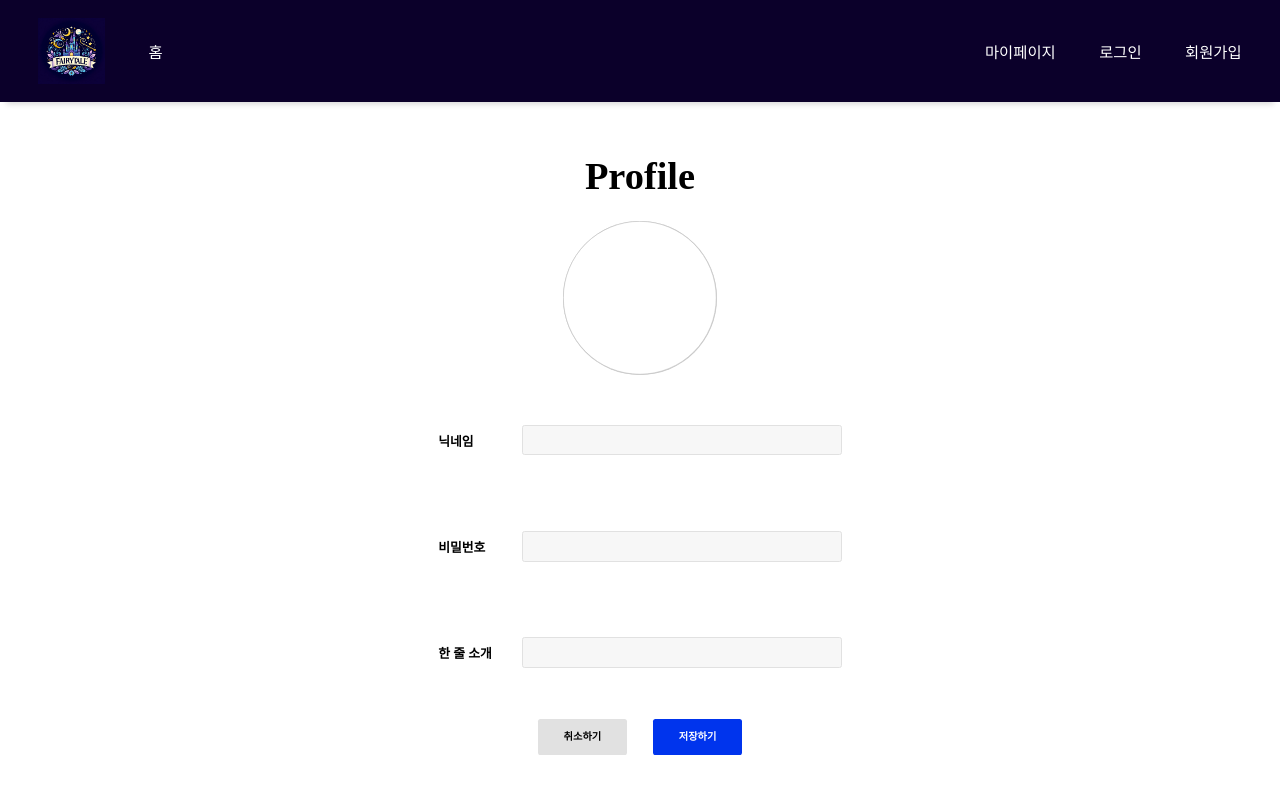
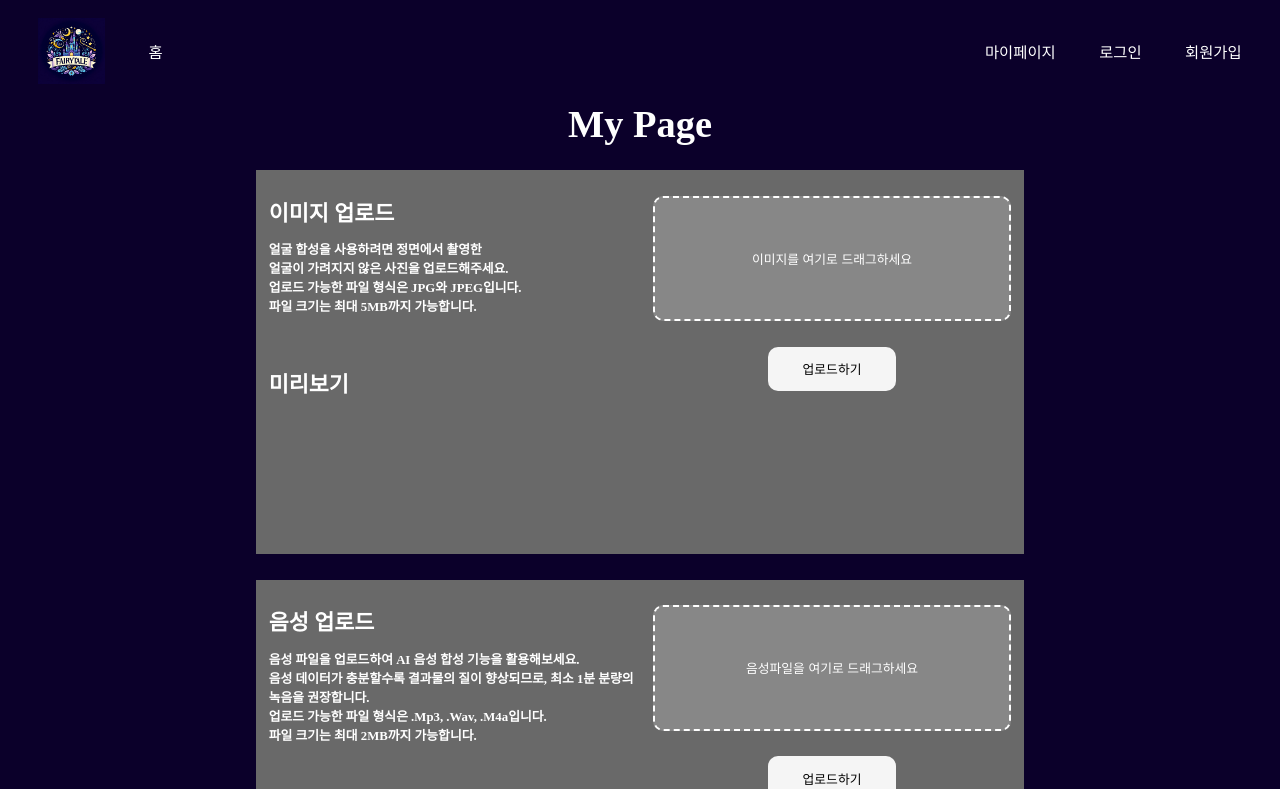
Before and after one commit to Fairy-Taless/Frontend, a React (Create React App) app in the folder fairytale/: page /Profile in a window 1280 px wide. Shown: the top 789 px of the page. Built offline with nearby package versions, Linux system fonts and the light colour scheme.

Commit message:
Update MyPage component

```diff
--- a/fairytale/src/pages/Login/Profile.jsx
+++ b/fairytale/src/pages/Login/Profile.jsx
@@ -1,5 +1,7 @@
+import React, { useState } from 'react';
 import Header from '../../components/Header/Header';
 import styled from 'styled-components';
+import { useEffect } from 'react';
 
 const Container = styled.div`
   display: flex;
@@ -9,15 +11,15 @@ const Container = styled.div`
 const ProfileContainer = styled.div`
   display: flex;
   flex-direction: column;
-  width: 60%;
-  /* background-color: yellow; */
-  margin-top: 4vw;
-  height: 50vw;
+  width: 100%;
+  background-color: #0b002a;
+  height: 150vw;
   align-items: center;
+  padding-bottom: 4vw;
 `;
 
 const ProfileText = styled.p`
-  color: #000;
+  color: #fefefe;
   font-family: Pretendard;
   font-size: 3vw;
   font-style: normal;
@@ -27,152 +29,231 @@ const ProfileText = styled.p`
   margin-bottom: 1.85vw;
 `;
 
-const ProfileImage = styled.div`
-  width: 12vw;
-  height: 12vw;
-  flex-shrink: 0;
-  background-size: cover;
-  background-position: center;
-  border-radius: 50%;
-  background-image: url('https://via.placeholder.com/150'); // 임시 이미지 URL, 실제 프로필 이미지 URL로 교체 필요
+const RowContainer = styled.div`
+  display: flex;
+  flex-direction: row;
+  width: 60%;
+  height: 30vw;
 `;
 
-const TextContainer = styled.div`
+const RowContainer2 = styled.div`
   display: flex;
   flex-direction: row;
+  margin-top: 2vw;
+  width: 60%;
+  height: 30vw;
+  background-color: green;
 `;
 
-const Text = styled.p`
-  color: #000;
+const ImageUploadContainer = styled.div`
+  display: flex;
+  flex-direction: column;
+  padding-top: 2vw;
+  padding-left: 1vw;
+  width: 50%;
+  background-color: rgb(105, 105, 105);
+`;
+
+const DragDropContainer = styled.div`
+  display: flex;
+  flex-direction: column;
+  padding-top: 2vw;
+  padding-left: 1vw;
+  width: 50%;
+  background-color: rgb(105, 105, 105);
+  justify-content: flex-start;
+  padding-right: 1vw;
+`;
+const UploadText = styled.p`
+  color: #ffffff;
+
+  font-family: Pretendard;
+  font-size: 1.7vw;
+  font-style: normal;
+  font-weight: 700;
+  line-height: normal;
+  text-transform: capitalize;
+  margin-bottom: 1vw;
+`;
+
+const DetailText = styled.p`
+  color: #ffffff;
   font-family: Pretendard;
   font-size: 1vw;
   font-style: normal;
-  font-weight: 600;
+  font-weight: 700;
   line-height: normal;
-  width: 15%;
+  text-transform: capitalize;
+  margin-bottom: 4vw;
 `;
 
-const Field = styled.div`
-  width: 25vw;
-  height: 2.4vw;
-  flex-shrink: 0;
-  border-radius: 4px;
-  border: 1px solid #e1e1e1;
-  background: #f7f7f7;
-  color: var(--6, #414141);
+const UploadButton = styled.label`
+  background-color: #f5f5f5;
+  border: none;
+  color: black;
+  padding: 1vw 2vw; /* 패딩을 조절하여 버튼 크기 조정 가능 */
   font-family: Pretendard;
-  font-size: 0.8vw;
-  font-style: normal;
-  font-weight: 500;
-  line-height: normal;
-  align-items: center;
+  font-size: 1vw;
+  cursor: pointer;
+  border-radius: 10px;
+  text-align: center;
+  width: 10vw; /* 버튼 너비를 15vw로 설정 */
+  display: block; /* 블록 레벨 요소로 만들어 너비 적용 */
+  margin: 0 auto; /* 가운데 정렬 */
 `;
 
-const FieldContainer = styled.div`
-  display: flex;
-  flex-direction: row;
-  gap: 2.35vw;
-  align-items: center;
-  margin-bottom: 2vw;
-  margin-top: 3.9vw;
+const HiddenInput = styled.input`
+  display: none;
 `;
 
-const IdField = styled.input`
-  width: 25vw;
-  height: 2.4vw;
-  flex-shrink: 0;
-  border-radius: 0.2vw;
-  border: 0.1vw solid #e1e1e1;
-  background: #f7f7f7;
-  padding-right: 6vw;
+const ImagePreview = styled.img`
+  margin-top: 0.5vw;
+  width: 12vw;
+  height: 12vw;
+  border-radius: 10px;
+  object-fit: cover;
 `;
 
-const AllFieldContainer = styled.div`
-  display: flex;
-  flex-direction: column;
-  justify-content: center;
+const DragDropArea = styled.div`
+  border: 2px dashed #fff; /* 점선 테두리 */
+  border-radius: 10px;
+  color: #fff;
+  padding: 4vw;
+  text-align: center;
+  background-color: rgba(255, 255, 255, 0.2); /* 반투명 배경 */
+  margin-bottom: 2vw;
+  font-size: 1vw;
 `;
 
-const CancelButton = styled.button`
-  width: 7vw;
-  height: 2.8vw;
-  flex-shrink: 0;
-  border-radius: 0.2vw;
-  background: var(--2, #e1e1e1);
-  color: #000;
-  font-family: Pretendard;
-  font-size: 0.8vw;
-  font-style: normal;
-  font-weight: 600;
-  line-height: 1.2vw;
-`;
-
-const SubmitButton = styled.button`
-  width: 7vw;
-  height: 2.8vw;
-  flex-shrink: 0;
-  border-radius: 0.2vw;
-  background: #0034ed;
-  color: #fff;
-  font-family: Pretendard;
-  font-size: 0.8vw;
-  font-style: normal;
-  font-weight: 600;
-  line-height: 1.2vw;
-`;
-
-const ButtonContainer = styled.div`
-  display: flex;
-  flex-direction: row;
-  gap: 2vw;
-  text-align: center;
-  align-items: center;
-  justify-content: center;
+const AudioPreview = styled.audio`
   margin-top: 2vw;
+  max-width: 100%; /* 오디오 플레이어의 최대 너비 설정 */
 `;
 
 const Profile = () => {
+  // 이미지 관련 상태
+  const [image, setImage] = useState(null);
+  const [preview, setPreview] = useState('');
+  const [imageName, setImageName] = useState('이미지를 여기로 드래그하세요');
+
+  // 음성 관련 상태
+  const [audioFile, setAudioFile] = useState(null);
+  const [audioSrc, setAudioSrc] = useState('');
+  const [audioName, setAudioName] = useState('음성파일을 여기로 드래그하세요');
+
+  useEffect(() => {
+    if (audioFile) {
+      const audioURL = URL.createObjectURL(audioFile);
+      setAudioSrc(audioURL);
+      return () => URL.revokeObjectURL(audioURL);
+    }
+  }, [audioFile]);
+
+  const handleImageChange = (e) => {
+    const file = e.target.files[0];
+    if (file && file.type.startsWith('image/')) {
+      setImage(file);
+      setPreview(URL.createObjectURL(file));
+      setImageName(file.name); // 이미지 파일 이름 업데이트
+    }
+  };
+
+  const handleAudioChange = (e) => {
+    const file = e.target.files[0];
+    if (file && /audio\/(mp3|wav|m4a)$/.test(file.type)) {
+      setAudioFile(file);
+      setAudioName(file.name); // 음성 파일 이름 업데이트
+    }
+  };
+
+  const handleDragOver = (e) => e.preventDefault();
+  const handleDropImage = (e) => {
+    e.preventDefault();
+    const file = e.dataTransfer.files[0];
+    if (file && file.type.startsWith('image/')) {
+      setImage(file);
+      setPreview(URL.createObjectURL(file));
+      setImageName(file.name); // 드래그 앤 드롭으로 이미지 업로드 시 파일 이름 업데이트
+    }
+  };
+
+  const handleDropAudio = (e) => {
+    e.preventDefault();
+    const file = e.dataTransfer.files[0];
+    if (file && /audio\/(mp3|wav|m4a)$/.test(file.type)) {
+      setAudioFile(file);
+      setAudioName(file.name); // 드래그 앤 드롭으로 음성 업로드 시 파일 이름 업데이트
+    }
+  };
+
   return (
     <>
       <Header />
       <Container>
         <ProfileContainer>
-          <ProfileText>Profile</ProfileText>
-          <ProfileImage>
-            <svg
-              xmlns="http://www.w3.org/2000/svg"
-              width="100%"
-              height="100%"
-              viewBox="0 0 240 240"
-              fill="none"
-            >
-              <circle
-                cx="120"
-                cy="120"
-                r="119.5"
-                fill="white"
-                stroke="#C2C2C2"
+          <ProfileText>My Page</ProfileText>
+          <RowContainer>
+            <ImageUploadContainer>
+              <UploadText>이미지 업로드</UploadText>
+              <DetailText>
+                얼굴 합성을 사용하려면 정면에서 촬영한 <br />
+                얼굴이 가려지지 않은 사진을 업로드해주세요.
+                <br />
+                업로드 가능한 파일 형식은 JPG와 JPEG입니다.
+                <br />
+                파일 크기는 최대 5MB까지 가능합니다.
+              </DetailText>
+              <UploadText>미리보기</UploadText>
+              {preview && <ImagePreview src={preview} alt="Image preview" />}
+            </ImageUploadContainer>
+            <DragDropContainer>
+              <DragDropArea
+                onDragOver={handleDragOver}
+                onDrop={handleDropImage}
+              >
+                {imageName}
+              </DragDropArea>
+              <UploadButton htmlFor="image-upload">업로드하기</UploadButton>
+              <HiddenInput
+                id="image-upload"
+                type="file"
+                accept="image/jpeg, image/jpg"
+                onChange={handleImageChange}
               />
-            </svg>
-          </ProfileImage>
-          <AllFieldContainer>
-            <FieldContainer>
-              <Text>닉네임</Text>
-              <IdField />
-            </FieldContainer>
-            <FieldContainer>
-              <Text>비밀번호</Text>
-              <IdField />
-            </FieldContainer>
-            <FieldContainer>
-              <Text>한 줄 소개</Text>
-              <IdField />
-            </FieldContainer>
-          </AllFieldContainer>
-          <ButtonContainer>
-            <CancelButton>취소하기</CancelButton>
-            <SubmitButton>저장하기</SubmitButton>
-          </ButtonContainer>
+            </DragDropContainer>
+          </RowContainer>
+          <RowContainer2>
+            <ImageUploadContainer>
+              <UploadText>음성 업로드</UploadText>
+              <DetailText>
+                음성 파일을 업로드하여 AI 음성 합성 기능을 활용해보세요.
+                <br />
+                음성 데이터가 충분할수록 결과물의 질이 향상되므로, 최소 1분
+                분량의 녹음을 권장합니다.
+                <br />
+                업로드 가능한 파일 형식은 .mp3, .wav, .m4a입니다.
+                <br />
+                파일 크기는 최대 2MB까지 가능합니다.
+              </DetailText>
+              <UploadText>미리듣기</UploadText>
+              {audioSrc && <AudioPreview src={audioSrc} controls />}
+            </ImageUploadContainer>
+            <DragDropContainer>
+              <DragDropArea
+                onDragOver={handleDragOver}
+                onDrop={handleDropAudio}
+              >
+                {audioName}
+              </DragDropArea>
+              <UploadButton htmlFor="audio-upload">업로드하기</UploadButton>
+              <HiddenInput
+                id="audio-upload"
+                type="file"
+                accept="audio/mp3, audio/wav, audio/m4a"
+                onChange={handleAudioChange}
+              />
+            </DragDropContainer>
+          </RowContainer2>
         </ProfileContainer>
       </Container>
     </>
```
